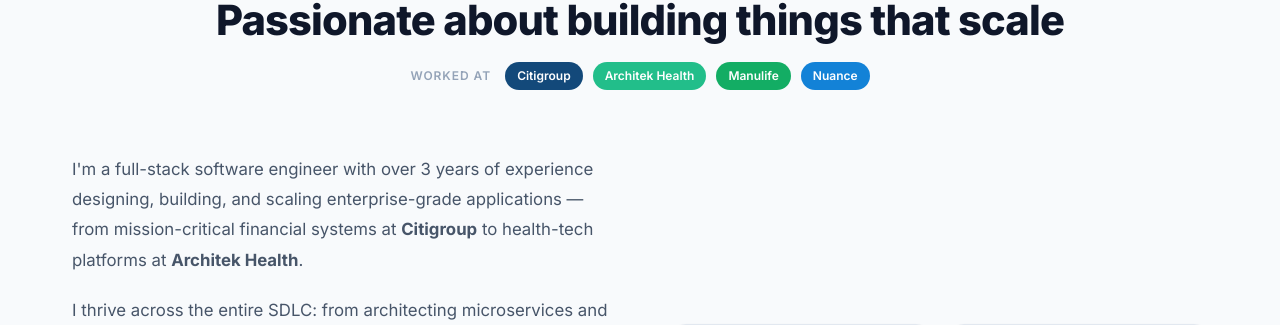
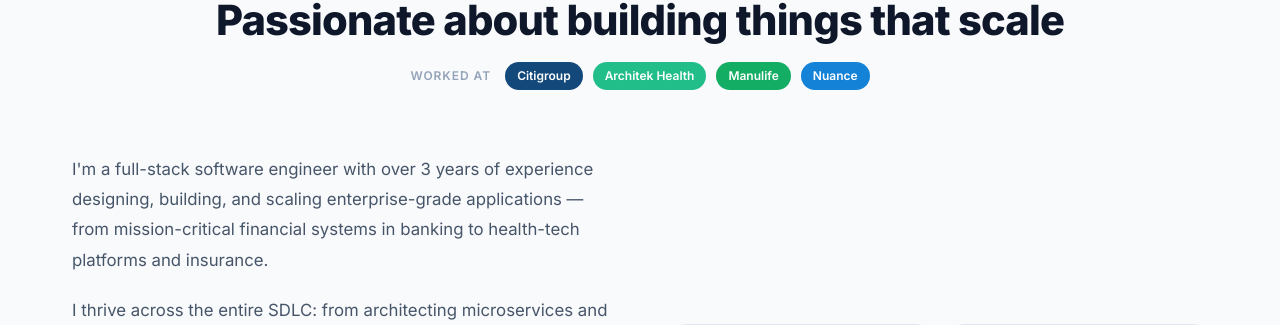
Before and after one commit to sanihaseeb/portfolio, a React (Vite) app in the folder client/: page / in a window 1280 px wide. Shown: the part 957-1282 px from the top of the page. Built offline with nearby package versions, Linux system fonts and the light colour scheme.

Commit message:
fix: remove company name mentions from about text

```diff
--- a/client/src/components/About.jsx
+++ b/client/src/components/About.jsx
@@ -38,8 +38,8 @@
           <div className="fade-up delay-1">
             <p className="about-text">
               I'm a full-stack software engineer with over 3 years of experience designing, building, and scaling
-              enterprise-grade applications — from mission-critical financial systems at <strong>Citigroup</strong> to
-              health-tech platforms at <strong>Architek Health</strong>.
+              enterprise-grade applications — from mission-critical financial systems in banking to
+              health-tech platforms and insurance.
             </p>
             <p className="about-text">
               I thrive across the entire SDLC: from architecting microservices and designing APIs, to shipping
```
